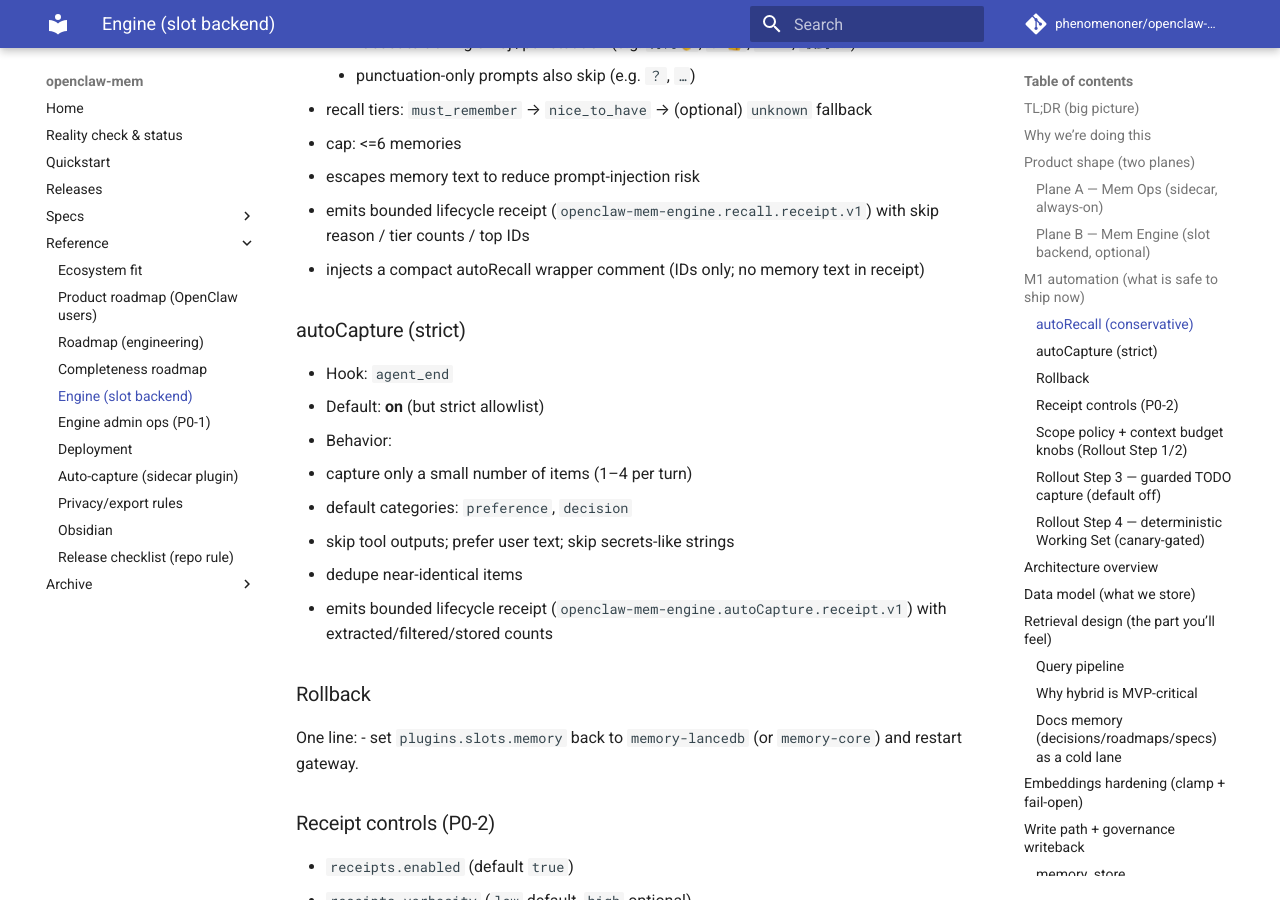
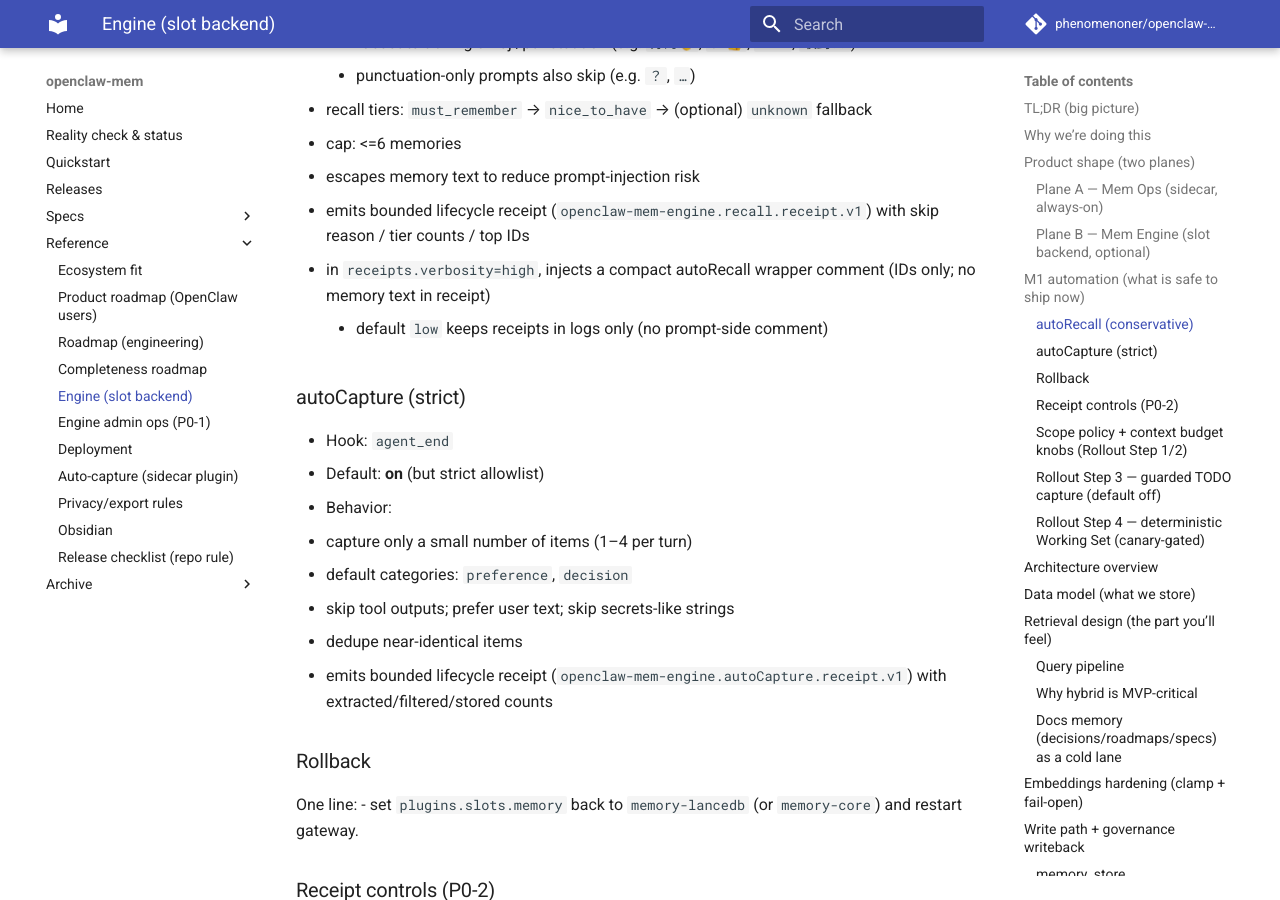
Before and after one commit to phenomenoner/openclaw-mem, an MkDocs documentation site: the page built from docs/mem-engine.md, in a window 1280 px wide and 900 px high, scrolled down 2491 px. Built offline with MkDocs 1.6.1 and Material for MkDocs 9.7.7, drawn with Linux system fonts in a browser that asks for light colours; comment, search, counter and statistics services are not loaded.

Commit message:
hotfix(mem-engine): suppress prompt meta echo from autoRecall wrappers

```diff
--- a/docs/mem-engine.md
+++ b/docs/mem-engine.md
@@ -86,7 +86,8 @@
   - cap: <=6 memories
   - escapes memory text to reduce prompt-injection risk
   - emits bounded lifecycle receipt (`openclaw-mem-engine.recall.receipt.v1`) with skip reason / tier counts / top IDs
-  - injects a compact autoRecall wrapper comment (IDs only; no memory text in receipt)
+  - in `receipts.verbosity=high`, injects a compact autoRecall wrapper comment (IDs only; no memory text in receipt)
+    - default `low` keeps receipts in logs only (no prompt-side comment)
 
 ### autoCapture (strict)
 - Hook: `agent_end`
```
Also changed, not shown: docs/completeness-roadmap.md (+1 -1 lines), docs/ecosystem-fit.md (+1 -1 lines), 2 other files.
